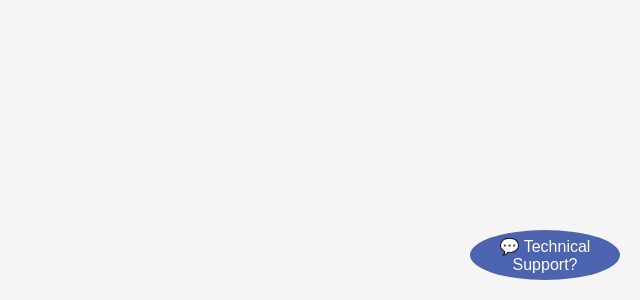
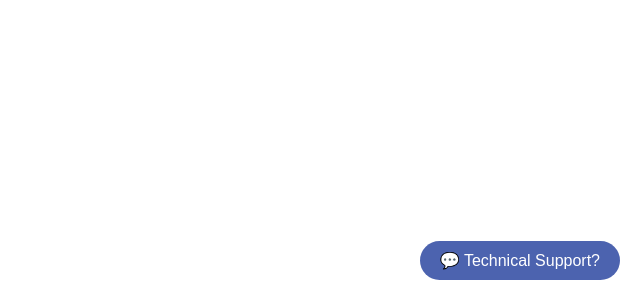
Before and after one commit to delaruuk/chatbot-stevie, a website: page index.html in a window 1280 px wide. Shown: the part 500-800 px from the top of the page, without its empty margins (640-1280 px from the left). Drawn offline with Linux system fonts and the light colour scheme.

Commit message:
Some tidying up and working on still.

```diff
--- a/index.html
+++ b/index.html
@@ -4,14 +4,37 @@
   <title>Chatbot</title>
   <style>
     body {
-      font-family: 'Segoe UI', Tahoma, Geneva, Verdana, sans-serif;
-      background-color: #f5f5f5;
       margin: 0;
       padding: 0;
-      height: 100vh;
+      font-family: Arial, sans-serif;
+    }
+
+    #chat-toggle-container {
+      position: fixed;
+      bottom: 20px;
+      right: 20px;
+      z-index: 1000;
+    }
+
+    #chat-toggle {
+      background-color: #4c63af;
+      color: #fff;
+      border: none;
+      border-radius: 25px;
+      padding: 10px 20px;
+      cursor: pointer;
       display: flex;
-      justify-content: center;
       align-items: center;
+    }
+
+    .chat-icon {
+      width: 30px;
+      height: 30px;
+      margin-right: 10px;
+    }
+
+    .chat-text {
+      font-size: 16px;
     }
 
     #chat-container {
@@ -25,6 +48,17 @@
       right: 20px;
       z-index: 999;
       overflow: hidden; /* Ensure contents don't overflow */
+    }
+
+    #chat-header {
+      background-color: #4c63af;
+      color: #fff;
+      font-size: 24px;
+      font-weight: bold;
+      text-align: center;
+      padding: 20px 0 10px; /* Adjust padding */
+      border-top-left-radius: 12px;
+      border-top-right-radius: 12px;
     }
 
     #chat-title {
@@ -86,29 +120,11 @@
       font-size: 16px;
     }
 
-    #chat-toggle {
-      position: fixed;
-      bottom: 20px;
-      right: 20px;
-      z-index: 1000;
-      background-color: #4c63af;
-      color: #fff;
-      border: none;
-      border-radius: 50%;
-      width: 50px;
-      height: 50px;
-      font-size: 24px;
-      cursor: pointer;
-      display: flex;
-      justify-content: center;
-      align-items: center;
-    }
-
     #minimize-chat {
       position: absolute;
       top: 5px;
       right: 5px;
-      background-color: #7c7676;
+      background-color: #ccc;
       color: #fff;
       border: none;
       border-radius: 50%;
@@ -121,47 +137,6 @@
       align-items: center;
     }
 
-    #chat-toggle-container {
-      display: flex;
-      align-items: flex-start; /* Align items at the start */
-    }
-
-    #chat-toggle {
-      background-color: #4c63af;
-      color: #fff;
-      border: none;
-      border-radius: 50%;
-      width: 50px;
-      height: 50px;
-      font-size: 24px;
-      cursor: pointer;
-    }
-
-    #chat-toggle-title {
-      margin-left: 10px;
-      font-size: 15px;
-      color: #333;
-      align-self: flex-start; /* Align title at the start */
-    }
-
-    #chat-toggle-container {
-      display: flex;
-      align-items: flex-start; /* Adjust alignment */
-    }
-
-    #chat-toggle {
-      background-color: #4c63af;
-      color: #fff;
-      border: none;
-      border-radius: 50%;
-      width: 150px; /* Adjust width as needed */
-      height: 50px;
-      font-size: 16px;
-      cursor: pointer;
-      display: flex;
-      justify-content: center;
-      align-self: center; /* Adjust alignment */
-    }
 
   </style>
 </head>
@@ -197,7 +172,6 @@
       chatContainer.style.display = 'none';
       chatToggle.style.display = 'block';
     });
-
     async function sendMessage() {
       const userMessage = userInput.value.trim();
       userInput.value = ''; // Clear input field
```
Also changed, not shown: server.js (+4 -5 lines), Procom_HA_Logo.png (deleted).
